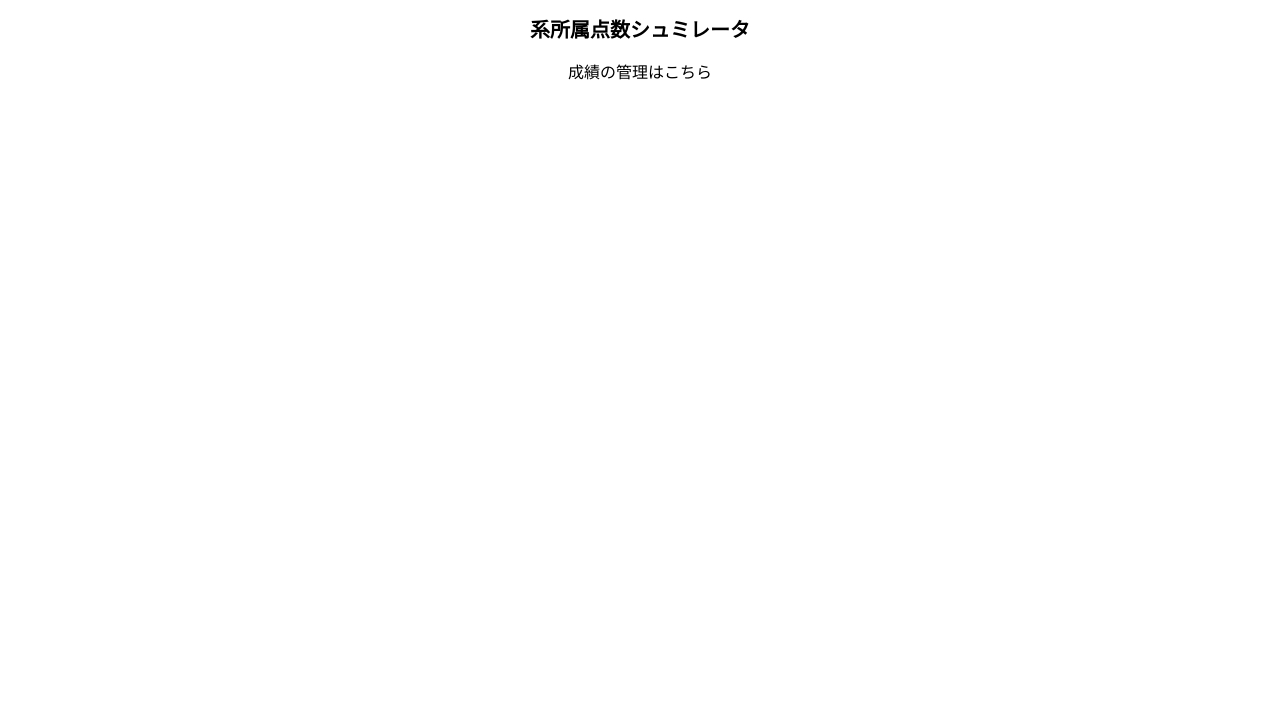
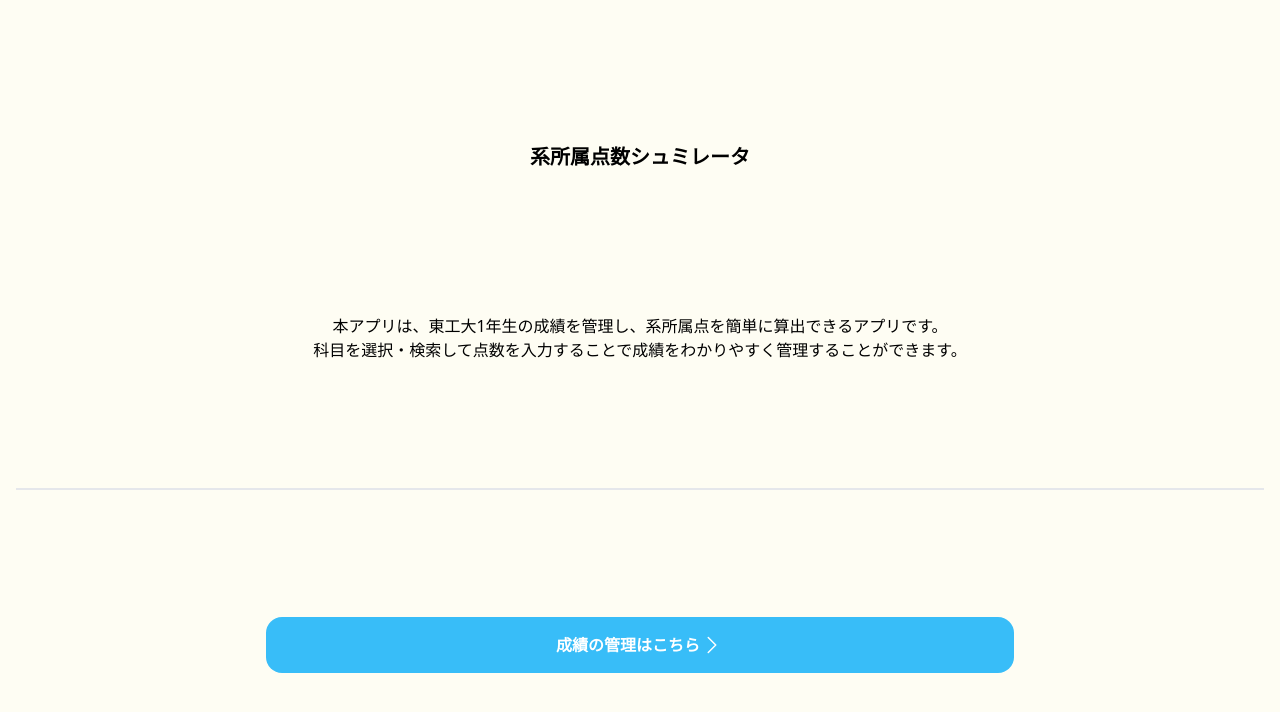
Before and after one commit to IXIN0530/keisyozoku-next, a Next.js app: page / in a window 1280 px wide. Shown: the top 712 px of the page. Built offline with nearby package versions, Linux system fonts and the light colour scheme.

Commit message:
仮の完成

```diff
--- a/app/layout.tsx
+++ b/app/layout.tsx
@@ -13,7 +13,7 @@
 }) {
   return (
     <html lang="ja" className=''>
-      <body className=" bg-bg1">{children}</body>
+      <body className=" bg-yellow-100/20">{children}</body>
     </html>
   )
 }
--- a/app/page.tsx
+++ b/app/page.tsx
@@ -6,21 +6,30 @@
 export default function Home() {
 
   return (
-    <div className="">
-      <div className="mx-4 text-center">
-        <motion.h1 className='text-xl font-bold text-center my-4'
+    <div className=" mx-4 text-center flex flex-col min-h-[100svh]  justify-evenly ">
+      <motion.h1 className='text-xl font-bold text-center my-4 col-span-1'
         initial={{ y: 70, opacity: 0 }}
         animate={{ y: [70, -10, 0], opacity: 1 }}
         exit={{ y: 70, opacity: 0 }}
         transition={{ duration: 0.7 }}>系所属点数シュミレータ</motion.h1>
-        <motion.div
+      <motion.p className="">
+        本アプリは、東工大1年生の成績を管理し、系所属点を簡単に算出できるアプリです。<br />
+        科目を選択・検索して点数を入力することで成績をわかりやすく管理することができます。
+      </motion.p>
+      <motion.div className=" border">
+      </motion.div>
+      <motion.div className=""
         initial={{ y: 90, opacity: 0 }}
         animate={{ y: [90, -10, 0], opacity: 1 }}
         exit={{ y: 90, opacity: 0 }}
         transition={{ duration: 0.9 }}>
-          <Link className="" href={"/simulate"}>成績の管理はこちら</Link>
+        <Link className="bg-sky-400 rounded-2xl  w-3/5  p-4 h-full mx-auto flex text-white font-bold justify-center" href={"/simulate"}>
+          成績の管理はこちら
+          <svg xmlns="http://www.w3.org/2000/svg" fill="none" viewBox="0 0 24 24" strokeWidth={1.5} stroke="currentColor" className="w-6 h-6 text-white">
+            <path strokeLinecap="round" strokeLinejoin="round" d="m8.25 4.5 7.5 7.5-7.5 7.5" />
+          </svg>
+        </Link>
       </motion.div>
-      </div>
     </div>
   );
 }
--- a/components/CalculatePoint.tsx
+++ b/components/CalculatePoint.tsx
@@ -10,7 +10,7 @@
   const { sumPoint, handleClick } = useCalculate(data, setData);
 
   return (
-    <div className=" rounded-xl py-4 bg-sky-100 flex justify-center gap-8">
+    <div className=" rounded-xl py-4 bg-yellow-200 flex justify-center gap-8">
       <p className="w-[100px] p-3 text-center text-4xl border border-black bg-white">{sumPoint}</p>
       <button className="font-bold text-lg text-white bg-orange-400 px-4 rounded shadow shadow-gray-800 hover:scale-105 duration-300" onClick={handleClick}>系所属点を計算</button>
     </div>
--- a/components/DisplayScores.tsx
+++ b/components/DisplayScores.tsx
@@ -23,10 +23,10 @@
           />
         )
       ) : (
-        <p className='py-4 text-center'>まだ点数が保存されていません</p>
+        <p className='py-4 text-center bg-bg1'>まだ点数が保存されていません</p>
       )}
     </div>
   );
 }
 
-export default DisplayScores
+export default DisplayScores;
```
Lines whose indentation alone changed are shown as unchanged.
